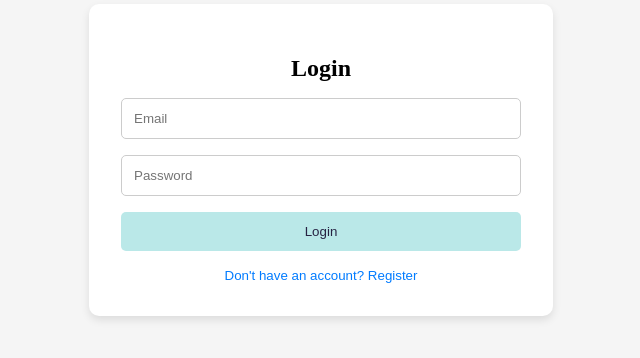
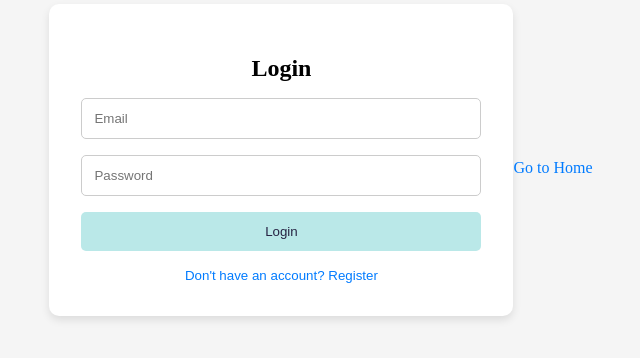
Before and after one commit to Turki20/ARTVENTURE, a React (Vite) app: page /ARTVENTURE/login in a window 1280 px wide. Shown: the part 240-598 px from the top of the page, without its empty margins (319-959 px from the left). Built offline with nearby package versions, Linux system fonts and the light colour scheme.

Commit message:
last commit

```diff
--- a/src/components/Button.jsx
+++ b/src/components/Button.jsx
@@ -1,4 +1,4 @@
-
+import { Link } from "react-router";
 
 function Button({ label , route}) {
   return (
--- a/src/pages/login.jsx
+++ b/src/pages/login.jsx
@@ -1,12 +1,11 @@
 import React, { useState } from "react";
 import { auth } from "./firebase";
-import { useNavigate } from 'react-router';
+import { useNavigate, Link } from 'react-router';
 import {
     createUserWithEmailAndPassword,
     signInWithEmailAndPassword,
     signOut,
 } from "firebase/auth";
-
 export default function AuthForm() {
     const [email, setEmail] = useState("");
     const [password, setPassword] = useState("");
@@ -146,6 +145,11 @@ export default function AuthForm() {
                     </>
                 )}
             </div>
+            {
+                <Link to="/" style={{ textDecoration: "none", color: "#007bff", marginTop: "1rem" }}>
+                    Go to Home
+                </Link>
+            }
         </div>
     );
 }
```
